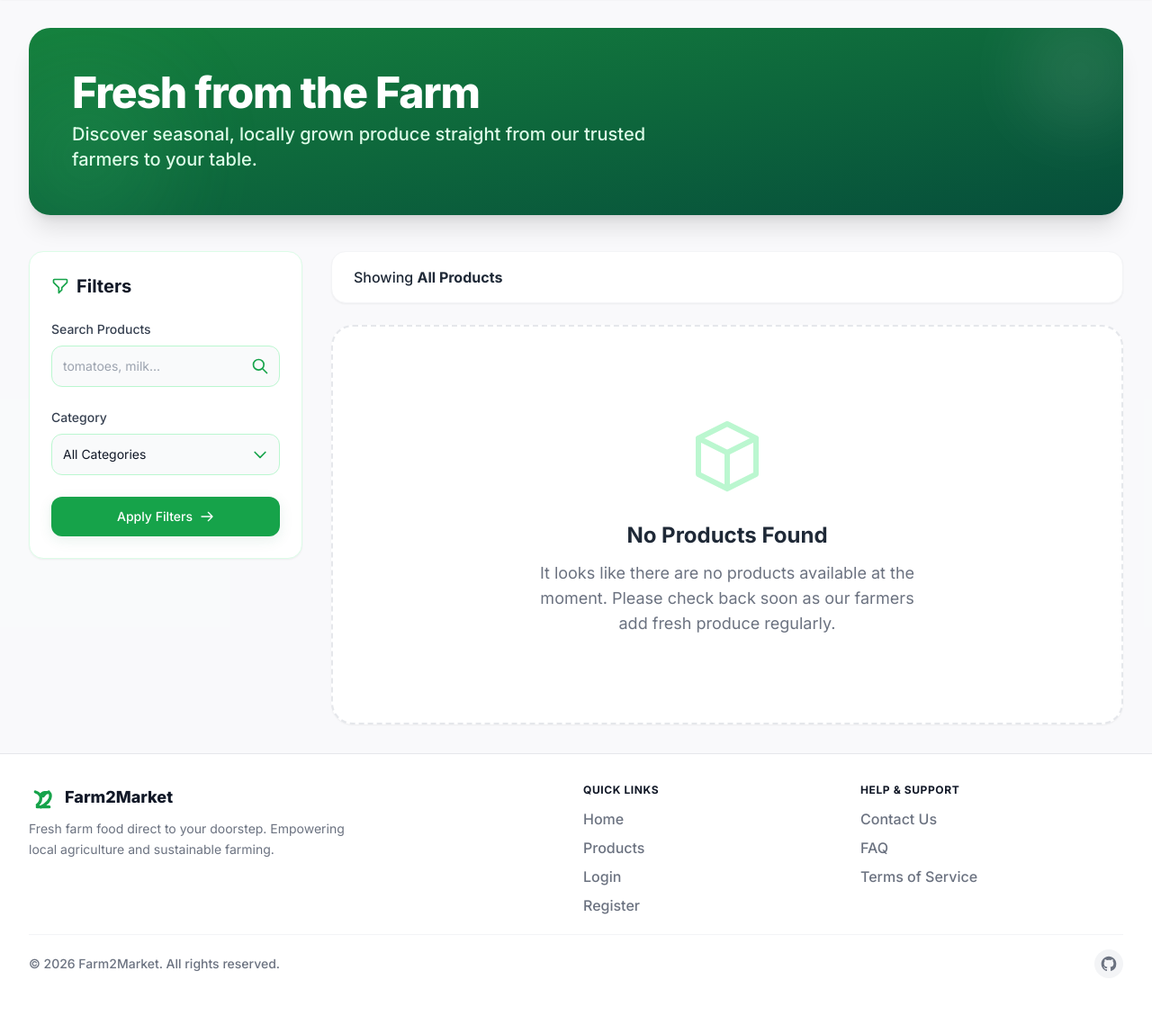
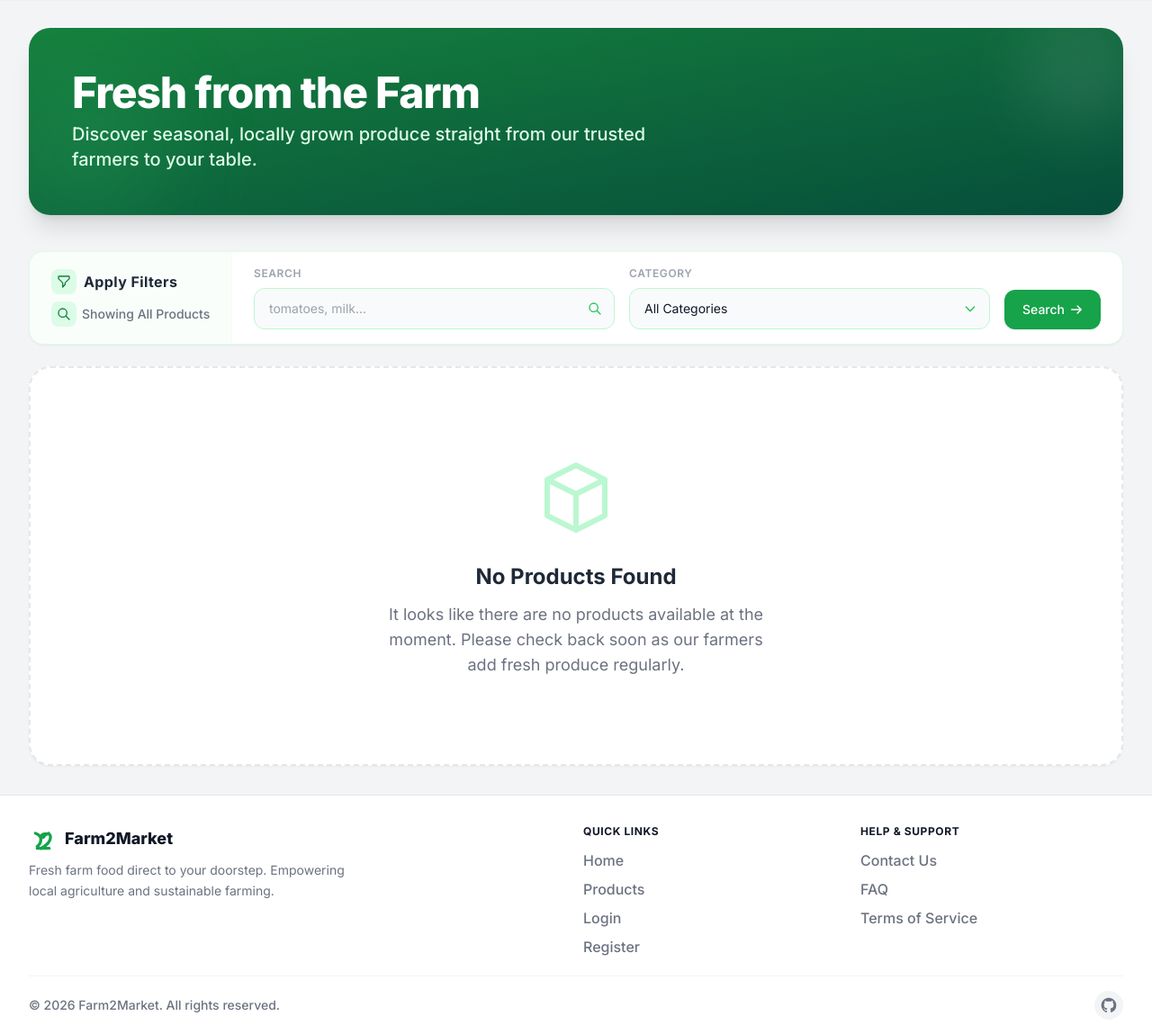
Before and after one commit to nabil0203/Farm2Market, a Django app: page /products/ in a window 1280 px wide. Shown: the part 66-1215 px from the top of the page at 90% size. Before the commit the page ends 1145 px from the top, so only its background shows below. Run offline with Django 5.2, Linux system fonts and the light colour scheme; data that the repository does not hold is empty; some libraries are stand-ins or nearby versions.

Commit message:
update product page

```diff
--- a/Farm2Market/templates/products/home.html
+++ b/Farm2Market/templates/products/home.html
@@ -103,7 +103,7 @@
         <div class="max-w-7xl mx-auto px-4 sm:px-6 lg:px-8">
             <div class="text-center max-w-2xl mx-auto mb-12">
                 <span class="inline-block bg-[#1A7753]/10 text-[#1A7753] text-xs font-bold uppercase tracking-widest px-3 py-1 rounded-full mb-3">Why Farm2Market?</span>
-                <h2 class="text-2xl md:text-4xl font-black text-gray-900 mb-4">Platform Features</h2>
+                <h2 class="text-2xl md:text-4xl font-black text-gray-900 mb-4">Our Features</h2>
                 <p class="text-lg text-gray-600 leading-relaxed">A convenient platform designed to empower farmers and satisfy buyers with the best quality.</p>
             </div>
 
--- a/Farm2Market/templates/products/products.html
+++ b/Farm2Market/templates/products/products.html
@@ -1,7 +1,7 @@
 {% extends 'base.html' %}
 {% block title %}Browse Products - Farm2Market{% endblock %}
 {% block content %}
-<div class="min-h-screen bg-gray-50/50 py-8">
+<div class="min-h-screen bg-gray-100 py-8">
     <div class="max-w-7xl mx-auto px-4 sm:px-6 lg:px-8 space-y-10">
 
         <!-- Header Section -->
@@ -20,83 +20,97 @@
             </div>
         </div>
 
-        <!-- Main Content Area: Sidebar + Products Grid -->
-        <div class="flex flex-col lg:flex-row gap-8">
+        <!-- Main Content Area: Filter Row + Products Grid -->
+        <div class="flex flex-col gap-6">
 
-            <!-- Sidebar: Product Filters -->
-            <div class="w-full lg:w-1/4 lg:flex-shrink-0">
-                <div class="bg-white p-6 rounded-2xl shadow-sm border border-green-100 sticky top-24">
-                    <h3 class="text-xl font-bold text-gray-900 mb-6 flex items-center gap-2">
-                        <svg class="w-5 h-5 text-green-600" fill="none" stroke="currentColor" viewBox="0 0 24 24" xmlns="http://www.w3.org/2000/svg"><path stroke-linecap="round" stroke-linejoin="round" stroke-width="2" d="M3 4a1 1 0 011-1h16a1 1 0 011 1v2.586a1 1 0 01-.293.707l-6.414 6.414a1 1 0 00-.293.707V17l-4 4v-6.586a1 1 0 00-.293-.707L3.293 7.293A1 1 0 013 6.586V4z"></path></svg>
-                        Filters
-                    </h3>
+            <!-- Filter Bar -->
+            <div class="w-full">
+                <div class="bg-white rounded-2xl shadow-sm border border-green-100 overflow-hidden">
+                    <form method="GET" action="{% url 'product_list_view' %}" class="flex flex-col lg:flex-row lg:items-stretch divide-y lg:divide-y-0 lg:divide-x divide-green-50">
 
-                    <form method="GET" action="{% url 'product_list_view' %}" class="flex flex-col gap-6">
-                        <!-- Search Option -->
-                        <div>
-                            <label for="search" class="block text-sm font-medium text-gray-700 mb-2">Search Products</label>
+                        <!-- LEFT: Filters label + Status -->
+                        <div class="flex flex-row lg:flex-col justify-between lg:justify-center gap-1 px-6 py-4 lg:w-56 lg:flex-shrink-0 bg-green-50/40">
+                            <div class="flex items-center gap-2">
+                                <span class="inline-flex items-center justify-center w-7 h-7 rounded-lg bg-green-100">
+                                    <svg class="w-4 h-4 text-green-700" fill="none" stroke="currentColor" viewBox="0 0 24 24"><path stroke-linecap="round" stroke-linejoin="round" stroke-width="2" d="M3 4a1 1 0 011-1h16a1 1 0 011 1v2.586a1 1 0 01-.293.707l-6.414 6.414a1 1 0 00-.293.707V17l-4 4v-6.586a1 1 0 00-.293-.707L3.293 7.293A1 1 0 013 6.586V4z"/></svg>
+                                </span>
+                                <span class="text-base font-bold text-gray-800 tracking-wide">Apply Filters</span>
+                            </div>
+                            <p class="text-sm text-gray-500 font-medium lg:mt-1 flex items-center gap-1.5 whitespace-nowrap">
+                                <span class="inline-flex items-center justify-center w-7 h-7 rounded-lg bg-green-100 flex-shrink-0">
+                                    <svg class="w-4 h-4 text-green-700" fill="none" stroke="currentColor" viewBox="0 0 24 24"><path stroke-linecap="round" stroke-linejoin="round" stroke-width="2" d="M21 21l-6-6m2-5a7 7 0 11-14 0 7 7 0 0114 0z"/></svg>
+                                </span>
+                                {% if search_query and selected_category %}
+                                    &ldquo;<span class="font-semibold text-gray-700">{{ search_query }}</span>&rdquo; &middot; <span class="text-green-700 font-semibold">{{ selected_category.name }}</span>
+                                {% elif search_query %}
+                                    &ldquo;<span class="font-semibold text-gray-700">{{ search_query }}</span>&rdquo;
+                                {% elif selected_category %}
+                                    Result for <span class="text-green-700 font-semibold">{{ selected_category.name }}</span>
+                                {% else %}
+                                    Showing All Products
+                                {% endif %}
+                            </p>
+                        </div>
+
+                        <!-- RIGHT: Search + Category + Buttons -->
+                        <div class="flex flex-col sm:flex-row sm:items-end gap-4 px-6 py-4 flex-1">
+
+                            <!-- Search -->
+                            <div class="flex-1 min-w-0">
+                                <label for="search" class="block text-xs font-semibold text-gray-400 mb-2 uppercase tracking-wider">Search</label>
                                 <div class="relative">
-                                <input type="text" name="search" id="search" value="{{ search_query|default:'' }}" placeholder="tomatoes, milk..." class="w-full bg-gray-50 border border-green-200 text-gray-900 text-sm rounded-xl focus:ring-green-500 focus:border-green-500 block p-3 transition-colors focus:bg-white placeholder-gray-400">
-                                <div class="absolute inset-y-0 right-0 flex items-center pr-3 pointer-events-none text-green-600">
-                                    <svg class="w-5 h-5" fill="none" stroke="currentColor" viewBox="0 0 24 24" xmlns="http://www.w3.org/2000/svg"><path stroke-linecap="round" stroke-linejoin="round" stroke-width="2" d="M21 21l-6-6m2-5a7 7 0 11-14 0 7 7 0 0114 0z"></path></svg>
+                                    <input type="text" name="search" id="search" value="{{ search_query|default:'' }}" placeholder="tomatoes, milk..." class="w-full bg-gray-50 border border-green-200 text-gray-900 text-sm rounded-xl focus:ring-green-500 focus:border-green-500 block py-3 px-4 pr-11 transition-colors focus:bg-white placeholder-gray-400">
+                                    <div class="absolute inset-y-0 right-0 flex items-center pr-3.5 pointer-events-none text-green-500">
+                                        <svg class="w-4 h-4" fill="none" stroke="currentColor" viewBox="0 0 24 24"><path stroke-linecap="round" stroke-linejoin="round" stroke-width="2" d="M21 21l-6-6m2-5a7 7 0 11-14 0 7 7 0 0114 0z"/></svg>
                                     </div>
                                 </div>
                             </div>
 
-                        <div>
-                            <label for="category" class="block text-sm font-medium text-gray-700 mb-2">Category</label>
+                            <!-- Category -->
+                            <div class="flex-1 min-w-0">
+                                <label for="category" class="block text-xs font-semibold text-gray-400 mb-2 uppercase tracking-wider">Category</label>
                                 <div class="relative">
-                                <select name="category" id="category" class="w-full appearance-none bg-gray-50 border border-green-200 text-gray-900 text-sm rounded-xl focus:ring-green-500 focus:border-green-500 block p-3 pr-10 transition-colors cursor-pointer hover:bg-green-50/50">
+                                    <select name="category" id="category" class="w-full appearance-none bg-gray-50 border border-green-200 text-gray-900 text-sm rounded-xl focus:ring-green-500 focus:border-green-500 block py-3 px-4 pr-11 transition-colors cursor-pointer hover:bg-green-50/50">
                                         <option value="">All Categories</option>
                                         {% for cat in categories %}
                                             <option value="{{ cat.category_id }}" {% if selected_category and selected_category.category_id == cat.category_id %}selected{% endif %}>{{ cat.name }}</option>
                                         {% endfor %}
                                     </select>
-                                <div class="pointer-events-none absolute inset-y-0 right-0 flex items-center px-3 text-green-600">
-                                    <svg class="w-5 h-5" fill="none" stroke="currentColor" viewBox="0 0 24 24" xmlns="http://www.w3.org/2000/svg"><path stroke-linecap="round" stroke-linejoin="round" stroke-width="2" d="M19 9l-7 7-7-7"></path></svg>
+                                    <div class="pointer-events-none absolute inset-y-0 right-0 flex items-center px-3.5 text-green-500">
+                                        <svg class="w-4 h-4" fill="none" stroke="currentColor" viewBox="0 0 24 24"><path stroke-linecap="round" stroke-linejoin="round" stroke-width="2" d="M19 9l-7 7-7-7"/></svg>
                                     </div>
                                 </div>
                             </div>
 
-                        <button type="submit" class="w-full bg-green-600 hover:bg-green-700 text-white font-medium rounded-xl text-sm px-5 py-3 text-center transition-all duration-300 shadow-[0_4px_15px_rgb(26,119,83,0.1)] hover:shadow-[0_4px_20px_rgb(26,119,83,0.25)] active:scale-[0.98] flex items-center justify-center gap-2">
-                            <span>Apply Filters</span>
-                            <svg class="w-4 h-4" fill="none" stroke="currentColor" viewBox="0 0 24 24" xmlns="http://www.w3.org/2000/svg"><path stroke-linecap="round" stroke-linejoin="round" stroke-width="2" d="M14 5l7 7m0 0l-7 7m7-7H3"></path></svg>
+                            <!-- Action Buttons -->
+                            <div class="flex items-center gap-2 flex-shrink-0">
+                                <button type="submit" class="bg-green-600 hover:bg-green-700 text-white font-medium rounded-xl text-sm px-5 py-3 transition-all duration-300 shadow-sm hover:shadow-md hover:shadow-green-600/20 active:scale-[0.97] flex items-center gap-1.5 whitespace-nowrap">
+                                    Search
+                                    <svg class="w-3.5 h-3.5" fill="none" stroke="currentColor" viewBox="0 0 24 24"><path stroke-linecap="round" stroke-linejoin="round" stroke-width="2.5" d="M14 5l7 7m0 0l-7 7m7-7H3"/></svg>
                                 </button>
-
                                 {% if selected_category or search_query %}
-                        <a href="{% url 'product_list_view' %}" class="w-full bg-white hover:bg-red-50 text-red-600 border border-red-200 font-medium rounded-xl text-sm px-5 py-3 text-center transition-all duration-300 flex items-center justify-center gap-2">
-                            <svg class="w-4 h-4" fill="none" stroke="currentColor" viewBox="0 0 24 24" xmlns="http://www.w3.org/2000/svg"><path stroke-linecap="round" stroke-linejoin="round" stroke-width="2" d="M6 18L18 6M6 6l12 12"></path></svg>
-                            Clear Filters
+                                <a href="{% url 'product_list_view' %}" class="inline-flex items-center gap-1.5 bg-red-50 hover:bg-red-100 text-red-600 border border-red-200 font-medium rounded-xl text-sm px-4 py-3 transition-all duration-200 whitespace-nowrap">
+                                    <svg class="w-3.5 h-3.5" fill="none" stroke="currentColor" viewBox="0 0 24 24"><path stroke-linecap="round" stroke-linejoin="round" stroke-width="2.5" d="M6 18L18 6M6 6l12 12"/></svg>
+                                    Clear Filter
                                 </a>
                                 {% endif %}
+                            </div>
+                        </div>
+
                     </form>
                 </div>
             </div>
 
             <!-- Products Grid Area -->
-            <div class="w-full lg:w-3/4 flex flex-col gap-6">
-                <!-- Status Bar -->
-                <div class="flex items-center justify-between bg-white px-6 py-4 rounded-2xl shadow-sm border border-gray-100">
-                    <h3 class="text-gray-800 font-medium whitespace-normal">
-                        {% if search_query and selected_category %}
-                            Showing results for "<span class="font-bold">{{ search_query }}</span>" in <span class="text-green-700 font-bold bg-green-50 px-2.5 py-1 rounded-md ml-1 border border-green-100">{{ selected_category.name }}</span>
-                        {% elif search_query %}
-                            Showing results for "<span class="font-bold">{{ search_query }}</span>"
-                        {% elif selected_category %}
-                            Showing <span class="text-green-700 font-bold bg-green-50 px-2.5 py-1 rounded-md ml-1 border border-green-100">{{ selected_category.name }}</span>
-                        {% else %}
-                            Showing <span class="font-bold">All Products</span>
-                        {% endif %}
-                    </h3>
-                </div>
+            <div class="w-full flex flex-col gap-6">
 
                 <!-- Products Grid -->
-                <div class="grid grid-cols-1 sm:grid-cols-2 lg:grid-cols-2 xl:grid-cols-3 gap-8">
+                <div class="grid grid-cols-1 sm:grid-cols-2 lg:grid-cols-3 gap-5">
             {% for product in products %}
-                <div class="group bg-gradient-to-br from-white to-green-50/80 rounded-3xl border border-green-100 shadow-[0_4px_20px_rgb(26,119,83,0.05)] hover:shadow-[0_8px_30px_rgb(26,119,83,0.15)] hover:border-green-300 overflow-hidden flex flex-col transition-all duration-300 hover:-translate-y-1 relative">
+                <div class="group bg-white rounded-2xl border border-gray-200 shadow-md hover:shadow-[0_12px_32px_rgb(26,119,83,0.18)] hover:border-green-300 overflow-hidden flex flex-col transition-all duration-300 hover:-translate-y-1 relative">
 
                     <!-- Top Image Area -->
-                    <div class="w-full h-56 relative overflow-hidden bg-gradient-to-br from-green-50 to-emerald-50/50 flex-shrink-0">
+                    <div class="w-full h-44 relative overflow-hidden bg-gradient-to-br from-green-50 to-emerald-50/50 flex-shrink-0">
                         {% if product.image %}
                             <img src="{{ product.image.url }}" alt="{{ product.name }}" class="w-full h-full object-cover group-hover:scale-110 transition-transform duration-700 ease-in-out">
                         {% else %}
@@ -128,25 +142,23 @@
                     </div>
 
                     <!-- Bottom Content Area -->
-                    <div class="p-6 flex-grow flex flex-col">
+                    <div class="p-4 flex-grow flex flex-col">
                         <div class="flex flex-col h-full">
-                            <!-- Top Info: Farm name -->
-                            <div class="flex flex-wrap items-start gap-4 mb-3">
-                                <div class="flex items-center gap-2 text-sm text-green-700 bg-green-100/50 border border-green-200 px-3 py-1.5 rounded-lg w-fit">
-                                    <svg class="w-4 h-4 text-green-600" fill="none" stroke="currentColor" viewBox="0 0 24 24" xmlns="http://www.w3.org/2000/svg"><path stroke-linecap="round" stroke-linejoin="round" stroke-width="2" d="M19 21V5a2 2 0 00-2-2H7a2 2 0 00-2 2v16m14 0h2m-2 0h-5m-9 0H3m2 0h5M9 7h1m-1 4h1m4-4h1m-1 4h1m-5 10v-5a1 1 0 011-1h2a1 1 0 011 1v5m-4 0h4"></path></svg>
-                                    <span class="font-medium text-green-800 line-clamp-1">{{ product.farmer.farm_name }}</span>
+                            <!-- Product Name & Farm Name (same line) -->
+                            <div class="flex items-center justify-between gap-2 mb-1.5">
+                                <h3 class="text-base font-bold text-gray-900 group-hover:text-green-700 transition-colors line-clamp-1 min-w-0">{{ product.name }}</h3>
+                                <div class="flex items-center gap-1 text-xs text-green-700 bg-green-100/50 border border-green-200 px-2 py-0.5 rounded-md flex-shrink-0 max-w-[45%]">
+                                    <svg class="w-3 h-3 text-green-600 flex-shrink-0" fill="none" stroke="currentColor" viewBox="0 0 24 24" xmlns="http://www.w3.org/2000/svg"><path stroke-linecap="round" stroke-linejoin="round" stroke-width="2" d="M19 21V5a2 2 0 00-2-2H7a2 2 0 00-2 2v16m14 0h2m-2 0h-5m-9 0H3m2 0h5M9 7h1m-1 4h1m4-4h1m-1 4h1m-5 10v-5a1 1 0 011-1h2a1 1 0 011 1v5m-4 0h4"></path></svg>
+                                    <span class="font-medium text-green-800 truncate">{{ product.farmer.farm_name }}</span>
                                 </div>
                             </div>
-
-                            <!-- Product Name & Description -->
-                            <h3 class="text-xl sm:text-2xl font-bold text-gray-900 mb-2 group-hover:text-green-700 transition-colors line-clamp-1">{{ product.name }}</h3>
-                            <p class="text-gray-500 text-sm line-clamp-2 md:line-clamp-3 mb-6 flex-grow leading-relaxed">{{ product.description }}</p>
+                            <p class="text-gray-500 text-xs line-clamp-2 mb-4 flex-grow leading-relaxed">{{ product.description }}</p>
 
                             <!-- Bottom: Price & Button -->
-                            <div class="mt-auto flex flex-wrap items-center justify-between gap-3 pt-4 border-t border-green-100">
-                                <div class="flex items-baseline gap-1.5 min-w-0 flex-[1_1_auto]">
-                                    <span class="text-xl sm:text-2xl font-black text-green-700 truncate" title="৳{{ product.price_per_unit }}">৳{{ product.price_per_unit }}</span>
-                                    <span class="text-xs sm:text-sm font-medium text-gray-500 whitespace-nowrap flex-shrink-0">/ {{ product.unit }}</span>
+                            <div class="mt-auto flex flex-wrap items-center justify-between gap-2 pt-3 border-t border-green-100">
+                                <div class="flex items-baseline gap-1 min-w-0 flex-[1_1_auto]">
+                                    <span class="text-xl font-black text-green-700 truncate" title="৳ {{ product.price_per_unit }}">৳ {{ product.price_per_unit }}</span>
+                                    <span class="text-xs font-medium text-gray-500 whitespace-nowrap flex-shrink-0">/ {{ product.unit }}</span>
                                 </div>
 
                                 <!-- Action Button -->
@@ -170,7 +182,7 @@
                     </div>
                 </div>
             {% empty %}
-                <div class="col-span-1 sm:col-span-2 lg:col-span-2 xl:col-span-3 flex flex-col items-center justify-center py-24 px-4 text-center bg-white rounded-3xl shadow-sm border-2 border-dashed border-gray-200">
+                <div class="col-span-1 sm:col-span-2 lg:col-span-3 flex flex-col items-center justify-center py-24 px-4 text-center bg-white rounded-3xl shadow-sm border-2 border-dashed border-gray-200">
                     <div class="w-24 h-24 mb-6 text-green-200">
                         <svg fill="none" stroke="currentColor" viewBox="0 0 24 24" xmlns="http://www.w3.org/2000/svg"><path stroke-linecap="round" stroke-linejoin="round" stroke-width="1.5" d="M20 7l-8-4-8 4m16 0l-8 4m8-4v10l-8 4m0-10L4 7m8 4v10M4 7v10l8 4"></path></svg>
                     </div>
```
Lines whose indentation alone changed are shown as unchanged.
